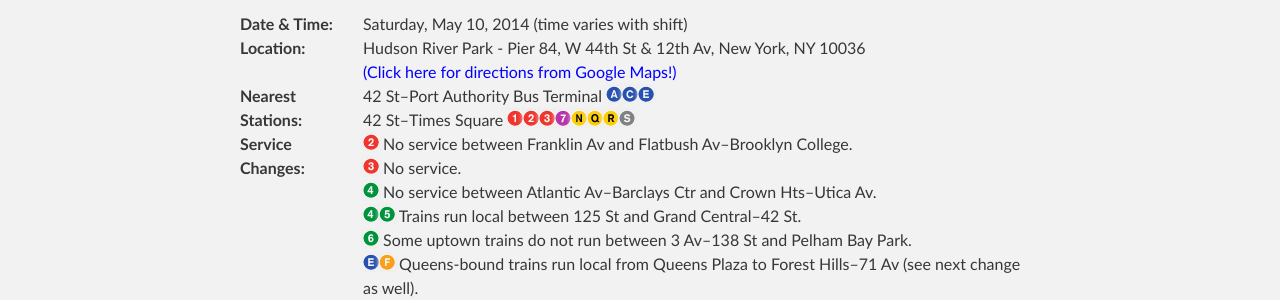
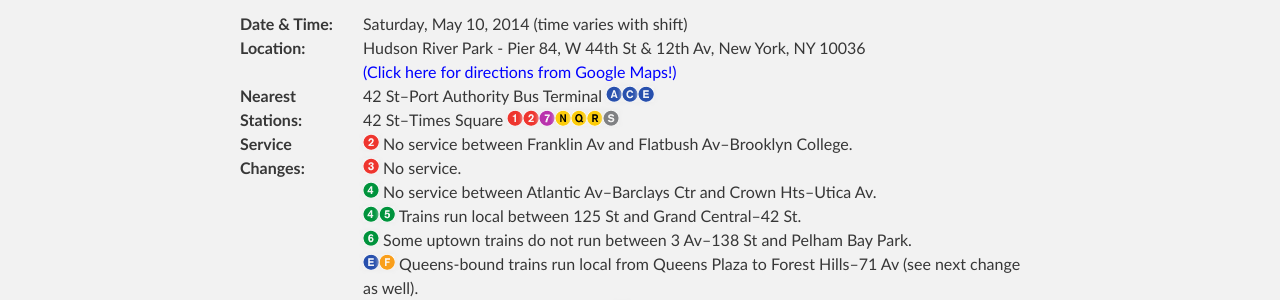
Before and after one commit to d11directions/d11directions.github.io, a Jekyll site: the page built from _posts/2014-05-10-NYC_Tour_de_Cure.html, in a window 1280 px wide. Shown: the part 288-588 px from the top of the page. Built offline with Jekyll 4.4.1, drawn with Linux system fonts in a browser that asks for light colours.

Commit message:
Update NAMI Walk & Tour de Cure remove trains not running

```diff
--- a/_posts/2014-05-10-NAMI_Walk.html
+++ b/_posts/2014-05-10-NAMI_Walk.html
@@ -7,7 +7,7 @@ times:
     - Bronx Science&#58; Saturday, May 10, 2014 at 8:00 AM
     - Stuyvesant&#58; Saturday, May 10, 2014 at 9:00 AM
 location: South Street Seaport Promenade, South St &amp; Fulton St, New York, NY 10038
-nearest-station: Fulton St <img src="/img/2.png" alt="(2)"><img src="/img/3.png" alt="(3)"><img src="/img/4.png" alt="(4)"><img src="/img/5.png" alt="(5)"><img src="/img/A.png" alt="(A)"><img src="/img/C.png" alt="(C)"><img src="/img/J.png" alt="(J)">
+nearest-station: Fulton St <img src="/img/2.png" alt="(2)"><img src="/img/4.png" alt="(4)"><img src="/img/5.png" alt="(5)"><img src="/img/A.png" alt="(A)"><img src="/img/C.png" alt="(C)">
 changes-brief:
     - <img src="/img/2.png" alt="(2)"> No service between Franklin Av and Flatbush Av&ndash;Brooklyn College.
     - <img src="/img/3.png" alt="(3)"> No service.
--- a/_posts/2014-05-10-NYC_Tour_de_Cure.html
+++ b/_posts/2014-05-10-NYC_Tour_de_Cure.html
@@ -7,7 +7,7 @@ time: Saturday, May 10, 2014 (time varies with shift)
 location: Hudson River Park - Pier 84, W 44th St &amp; 12th Av, New York, NY 10036
 nearest-stations:
     - 42 St&ndash;Port Authority Bus Terminal <img src="/img/A.png" alt="(A)"><img src="/img/C.png" alt="(C)"><img src="/img/E.png" alt="(E)">
-    - 42 St&ndash;Times Square <img src="/img/1.png" alt="(1)"><img src="/img/2.png" alt="(2)"><img src="/img/3.png" alt="(3)"><img src="/img/7.png" alt="(7)"><img src="/img/N.png" alt="(N)"><img src="/img/Q.png" alt="(Q)"><img src="/img/R.png" alt="(R)"><img src="/img/S.png" alt="(S)">
+    - 42 St&ndash;Times Square <img src="/img/1.png" alt="(1)"><img src="/img/2.png" alt="(2)"><img src="/img/7.png" alt="(7)"><img src="/img/N.png" alt="(N)"><img src="/img/Q.png" alt="(Q)"><img src="/img/R.png" alt="(R)"><img src="/img/S.png" alt="(S)">
 changes-brief:
     - <img src="/img/2.png" alt="(2)"> No service between Franklin Av and Flatbush Av&ndash;Brooklyn College.
     - <img src="/img/3.png" alt="(3)"> No service.
```
